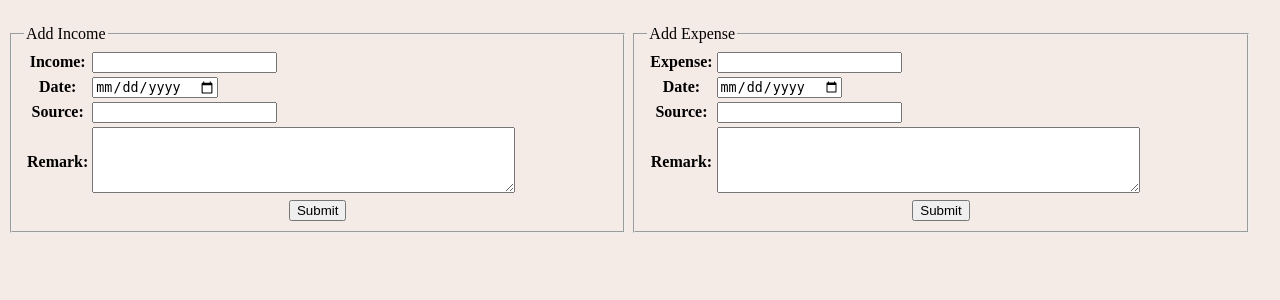
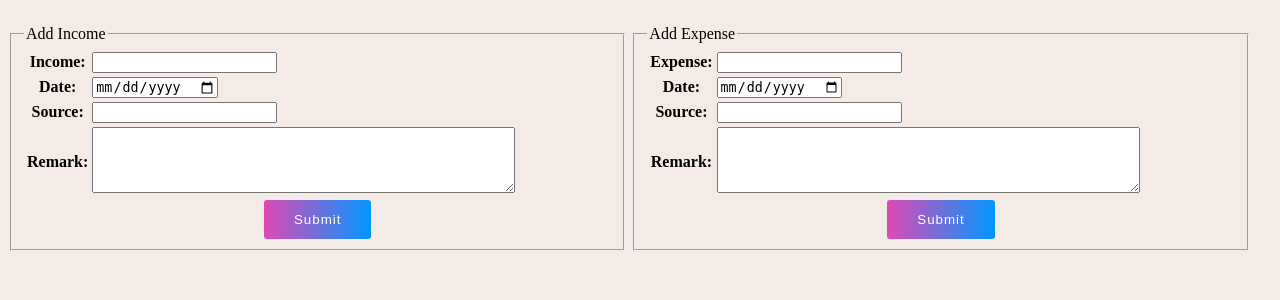
Before and after one commit to juhik7/Ex-Co, a PHP site: page /data_feed.html in a window 1280 px wide; the page is wider, and only the part inside the window is pictured. Shown: the part 273-573 px from the top of that part. Run offline with PHP 8.4, Linux system fonts and the light colour scheme.

Commit message:
css done

```diff
--- a/css/dataFeed.css
+++ b/css/dataFeed.css
@@ -15,3 +15,12 @@
 	text-align: center;
 	align-content: center;
 }
+.expense{
+  padding: 12px 30px;
+  border: 0;
+  background: linear-gradient(to right, #de48b5 0%,#0097ff 100%);
+  border-radius: 3px;
+  color: #fff;
+  letter-spacing: 1px;
+  margin: 0 auto;
+}
--- a/data_feed.html
+++ b/data_feed.html
@@ -69,7 +69,7 @@
 					    	<td><textarea id="remark" name="remark" rows="4" cols="50"></textarea></td>
 					    </tr>
 					</table>
-					<div align="center"><input type="submit" value="Submit"></div>
+					<div align="center"><input class="expense" type="submit" value="Submit"></div>
 				</fieldset>
 			</form>
 		</div>
@@ -95,7 +95,7 @@
 					    	<td><textarea id="remark" name="remark" rows="4" cols="50"></textarea></td>
 					    </tr>
 					</table>
-					<div align="center"><input type="submit" value="Submit"></div>
+					<div align="center"><input class="expense" type="submit" value="Submit"></div>
 				</fieldset>
 			</form>
 		</div>
```
